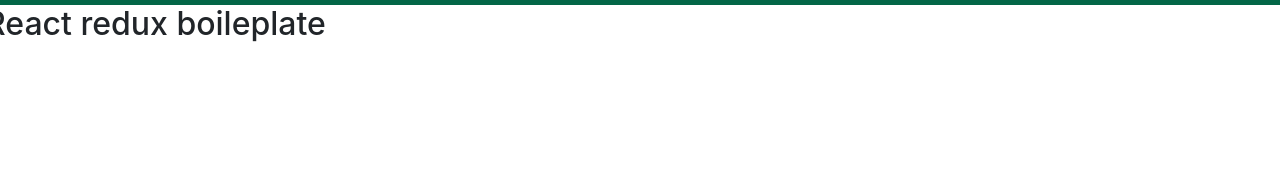
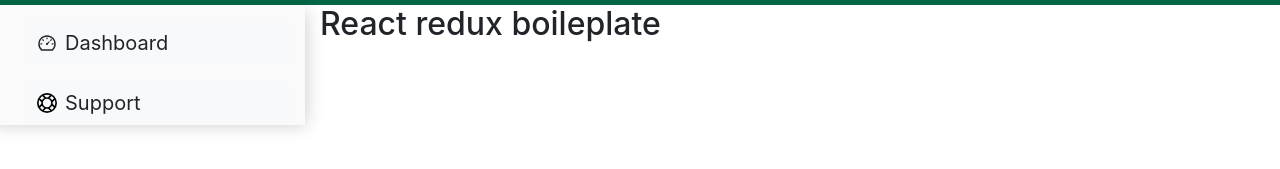
Before and after one commit to vmwhoami/admin_ui_maib, a React app: page / in a window 1280 px wide. Shown: the part 53-222 px from the top of the page. Built offline with nearby package versions, Linux system fonts and the light colour scheme; no server answers; what miragejs would draw is missing.

Commit message:
Add the sidebar with two buttons

```diff
--- a/src/components/layout.js
+++ b/src/components/layout.js
@@ -1,9 +1,10 @@
 import React, { useEffect } from 'react';
-import { Container, Row } from 'react-bootstrap';
+import { Container, Row, Col } from 'react-bootstrap';
 import PropTypes from 'prop-types';
 import { useDispatch } from 'react-redux';
 import getUsers from '../redux/reducer/actions';
 import NavBar from './navbar/NavBar';
+import LeftBar from './leftBar/LeftBar';
 
 const Layout = ({ children }) => {
   const dispatch = useDispatch();
@@ -13,8 +14,11 @@
   return (
     <Container className="px-0" fluid>
       <NavBar />
-      <Row>
-        {children}
+      <Row className="w-100">
+        <LeftBar />
+        <Col xs={9}>
+          {children}
+        </Col>
       </Row>
     </Container>
   );
--- a/src/components/leftBar/LeftBar.js
+++ b/src/components/leftBar/LeftBar.js
@@ -1,10 +1,18 @@
 import React from 'react';
 import { Col, Button } from 'react-bootstrap';
+import { AiOutlineDashboard } from 'react-icons/ai';
+import { GrSupport } from 'react-icons/gr';
 
 const LeftBar = () => (
-  <Col>
-    <Button>Dashboard</Button>
-    <Button>Support</Button>
+  <Col className="left-bar d-flex flex-column ">
+    <Button variant="light" className="d-flex h-2 align-items-center ml-4 my-3 fs-4 cust-button">
+      <AiOutlineDashboard className="mr-2" />
+      Dashboard
+    </Button>
+    <Button variant="light" className="d-flex h-2 align-items-center  ml-4 fs-4 cust-button">
+      <GrSupport className="mr-2 text-white" />
+      Support
+    </Button>
   </Col>
 );
 
--- a/src/styles/index.css
+++ b/src/styles/index.css
@@ -52,3 +52,12 @@
 .logo{
   font-size: 2rem
 }
+.left-bar{
+  background-color: #FAFAFA;
+  box-shadow: 4px 3px 17px -3px rgba(0,0,0,0.20);
+}
+
+.cust-button{
+ font-size: 20px !important;
+
+}
```
